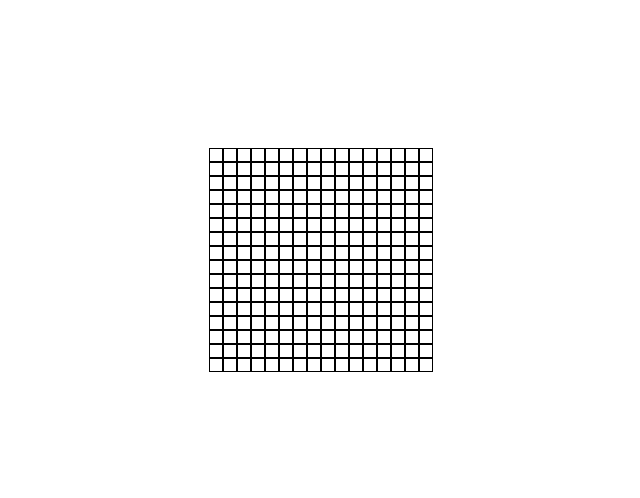
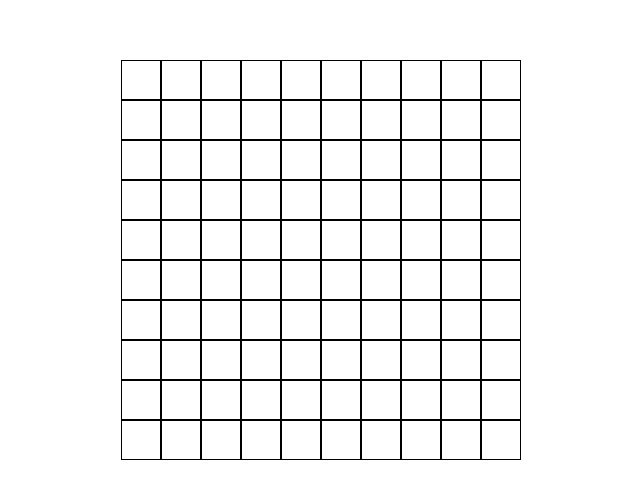
Before and after one commit to ngotfryd123/etch-a-sketch, a plain HTML site: page index.html in a window 1280 px wide. Shown: the part 148-646 px from the top of the page, without its empty margins (319-959 px from the left). Drawn offline with Linux system fonts and the light colour scheme.

Commit message:
Added flexbox to elements

```diff
--- a/script.js
+++ b/script.js
@@ -15,6 +15,6 @@ let grid = document.createElement('table');
             cell.appendChild(cellDivs);}
     }
 }
-let num1=16;
-let num2=16;
+let num1=10;
+let num2=10;
     createGrid(num1,num2);
--- a/styles.css
+++ b/styles.css
@@ -6,11 +6,32 @@ body{
 }
 table{
     border-spacing: 0px;
+    min-height: 400px;
+    min-width: 400px;
+    display: flex;
 }
 div{
-    min-height: 10px;
-    min-width: 10px;
+    min-height: 1px;
+    min-width: 1px;
+    display:flex;
+    flex:1;
+
 }
 td{
     border:solid black 0.5px;
+    display: flex;
+    flex:1;
+    padding:0;
 }
+tbody{
+    display: flex;
+    flex-direction: column;
+    flex: 1;
+}
+tr{
+    display: flex;
+    flex:1;
+}
+#container{
+    flex:none;
+}
```
